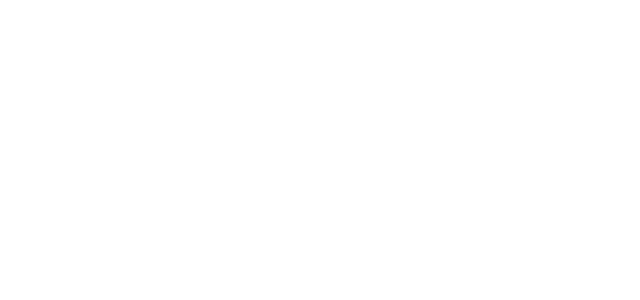
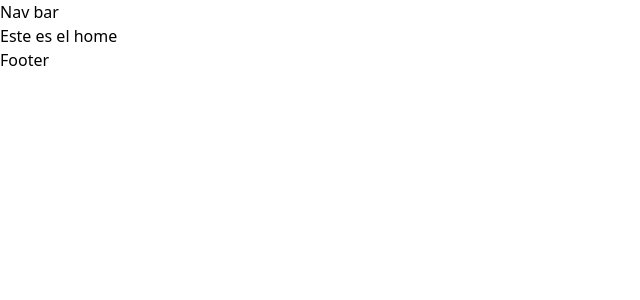
Before and after one commit to Anonimous-18/proyecto-comite, a React (Vite) app in the folder frontend/: page /home in a window 1280 px wide. Before the commit this address had no page. Shown: the top 300 px of the page, without its empty margins (0-640 px from the left). Built offline with nearby package versions, Linux system fonts and the light colour scheme.

Commit message:
crear la pagina de inicio

```diff
--- a/frontend/src/App.jsx
+++ b/frontend/src/App.jsx
@@ -1,13 +1,17 @@
 import "./App.css";
+import { Route, Routes } from "react-router-dom";
+
 import { Login } from "./components/InicioSesion/Login";
 import { Register } from "./components/InicioSesion/Register";
-import { Route, Routes } from "react-router-dom";
+
+import { Home } from "./pages/Home";
 
 function App() {
   return (
     <Routes>
       <Route path="/" element={<Login />} />
       <Route path="/register" element={<Register />} />
+      <Route path="/home" element={<Home />} />
       {/* <Route path="*" element={<NotFound />} /> */}
     </Routes>
   );
--- /dev/null
+++ b/frontend/src/Layout/Footer.jsx
@@ -0,0 +1,3 @@
+export const Footer = () => {
+  return <div>Footer</div>;
+};
--- /dev/null
+++ b/frontend/src/Layout/NavBar.jsx
@@ -0,0 +1,3 @@
+export const NavBar = () => {
+  return <div>Nav bar</div>;
+};
--- /dev/null
+++ b/frontend/src/pages/Home.jsx
@@ -0,0 +1,12 @@
+import { NavBar } from "../Layout/NavBar"
+import { Footer } from "../Layout/Footer"
+
+export const Home = () => {
+  return (
+    <div>
+        <NavBar />
+        <main>Este es el home</main>
+        <Footer />
+    </div>
+  );
+};
```
